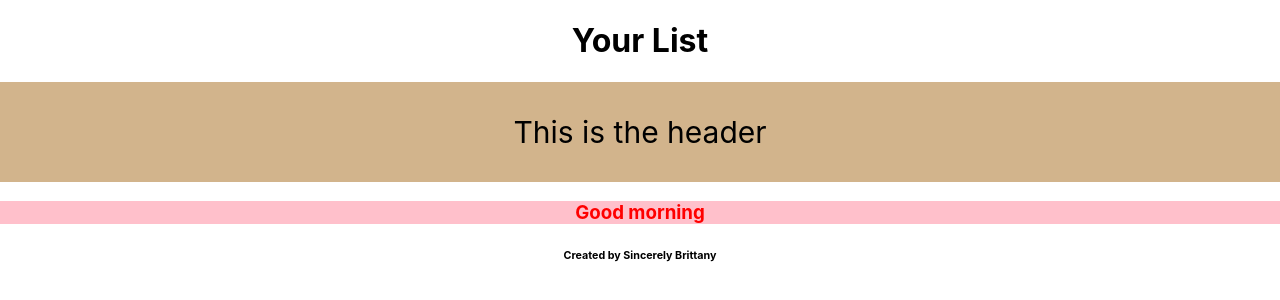
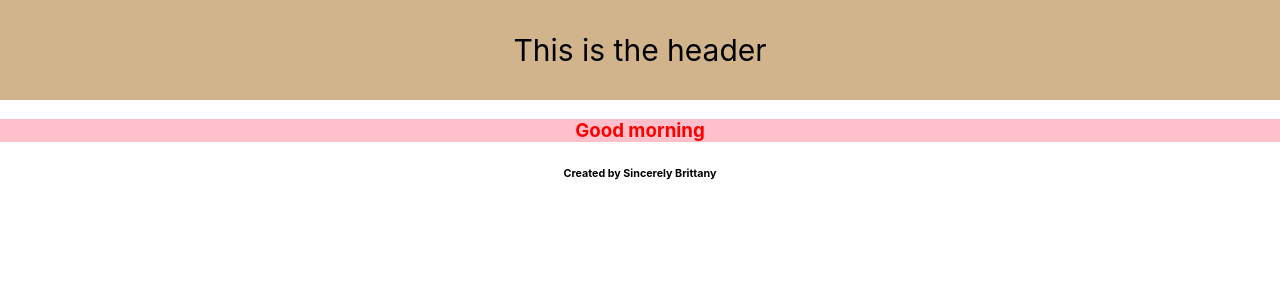
Before and after one commit to SincerelyBrittany/react-simple-todo-application, a React (Create React App) app: page / in a window 1280 px wide. Shown: the top 300 px of the page. Built offline with nearby package versions, Linux system fonts and the light colour scheme.

Commit message:
removes h1 and adds header, listcontainer, and footer components

```diff
--- a/src/App.js
+++ b/src/App.js
@@ -8,7 +8,7 @@ import './styles/App.css';
 function App() {
   return (
     <div className="App">
-      <h1>Your List</h1>
+      {/* <h1>Your List</h1> */}
       < Header />
       < ListContainer />
       < Footer />
```
